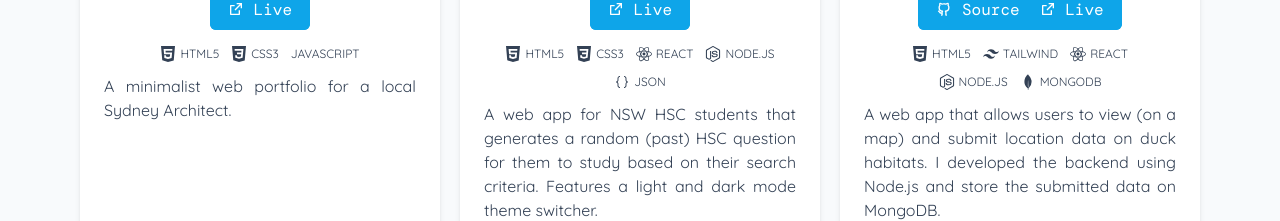
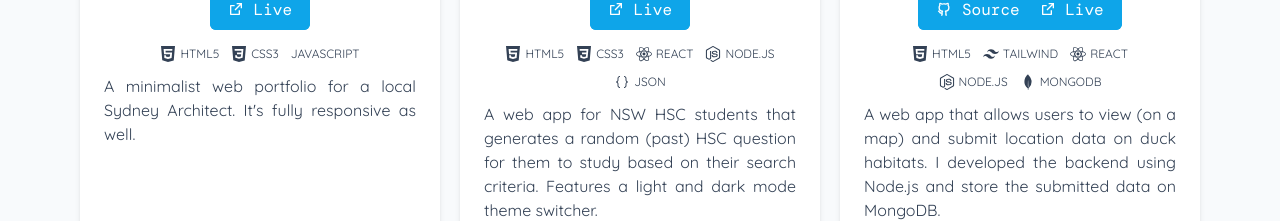
Before and after one commit to king-oldmate/portfolio-attempt-idk, a React (Create React App) app: page /freelance in a window 1280 px wide. Shown: the part 576-797 px from the top of the page. Built offline with nearby package versions, Linux system fonts and the light colour scheme; a web font is replaced by a local one.

Commit message:
updated a little bit more

```diff
--- a/src/portfolioEntries.js
+++ b/src/portfolioEntries.js
@@ -12,7 +12,8 @@ const portfolioEntries = [
   {
     id: 9,
     title: "Architech Portfolio",
-    description: "A minimalist web portfolio for a local Sydney Architect.",
+    description:
+      "A minimalist web portfolio for a local Sydney Architect. It's fully responsive as well. ",
     tools: ["html5", "css3", "javascript"],
     imgSrc: zeatarch,
     srcCode: null,
```
Also changed, not shown: 1 other file (tests, documents, lock files or other folders).
